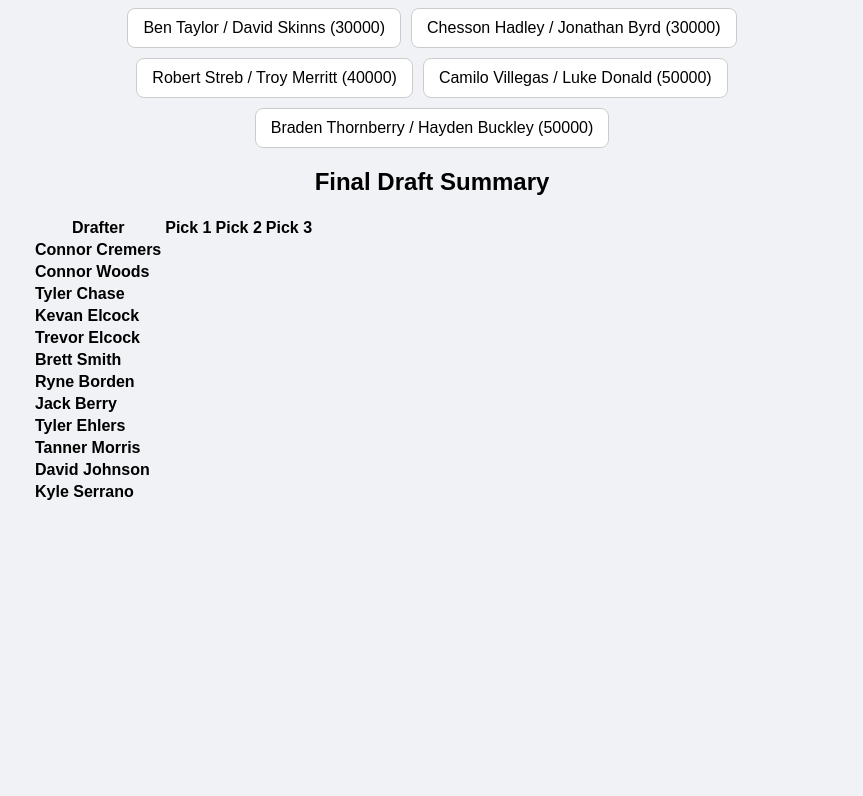
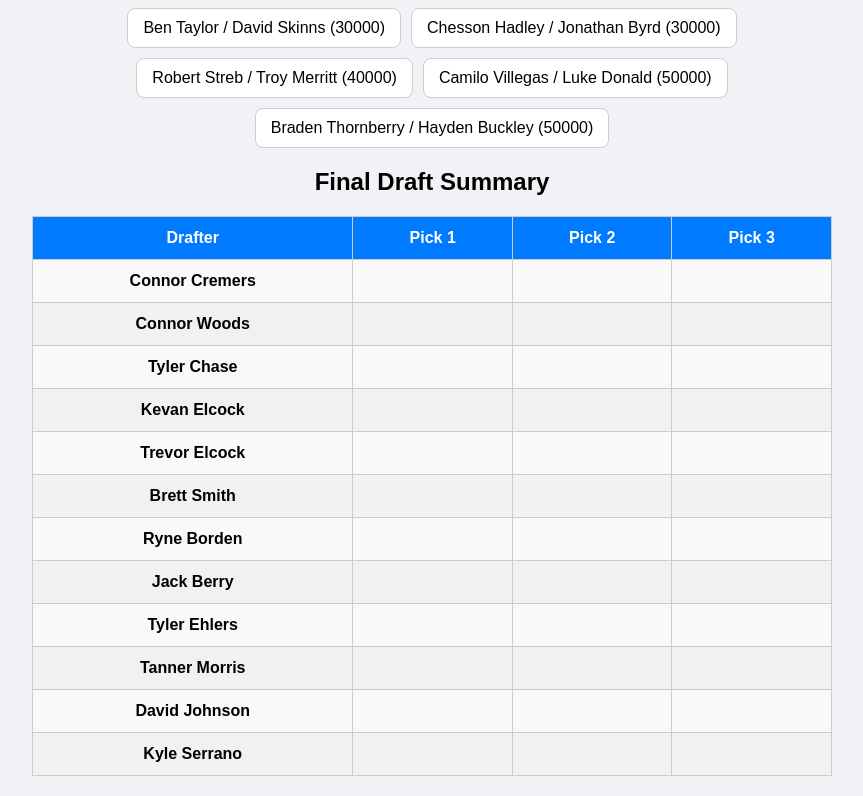
Before and after one commit to 09tannerm/HFH-Golf-Draft, a React (Vite) app: page / in a window 1280 px wide. Shown: the part 2048-2844 px from the top of the page, without its empty margins (208-1071 px from the left). Before the commit the page ends 2572 px from the top, so only its background shows below. Built offline with nearby package versions, Linux system fonts and the light colour scheme.

Commit message:
Update style.css

```diff
--- a/style.css
+++ b/style.css
@@ -67,3 +67,34 @@ h1, h2 {
 .reset-button:hover {
   background-color: #cc0000;
 }
+
+/* Draft summary table styling */
+.draft-summary {
+  width: 100%;
+  border-collapse: collapse;
+  margin-top: 20px;
+}
+
+.draft-summary th, .draft-summary td {
+  border: 1px solid #ccc;
+  padding: 12px 16px;
+  text-align: center;
+  font-size: 16px;
+}
+
+.draft-summary th {
+  background-color: #007bff;
+  color: white;
+}
+
+.draft-summary td {
+  background-color: #f9f9f9;
+}
+
+.draft-summary tr:nth-child(even) td {
+  background-color: #f1f1f1;
+}
+
+.draft-summary tr:hover td {
+  background-color: #e0f7fa;
+}
```
